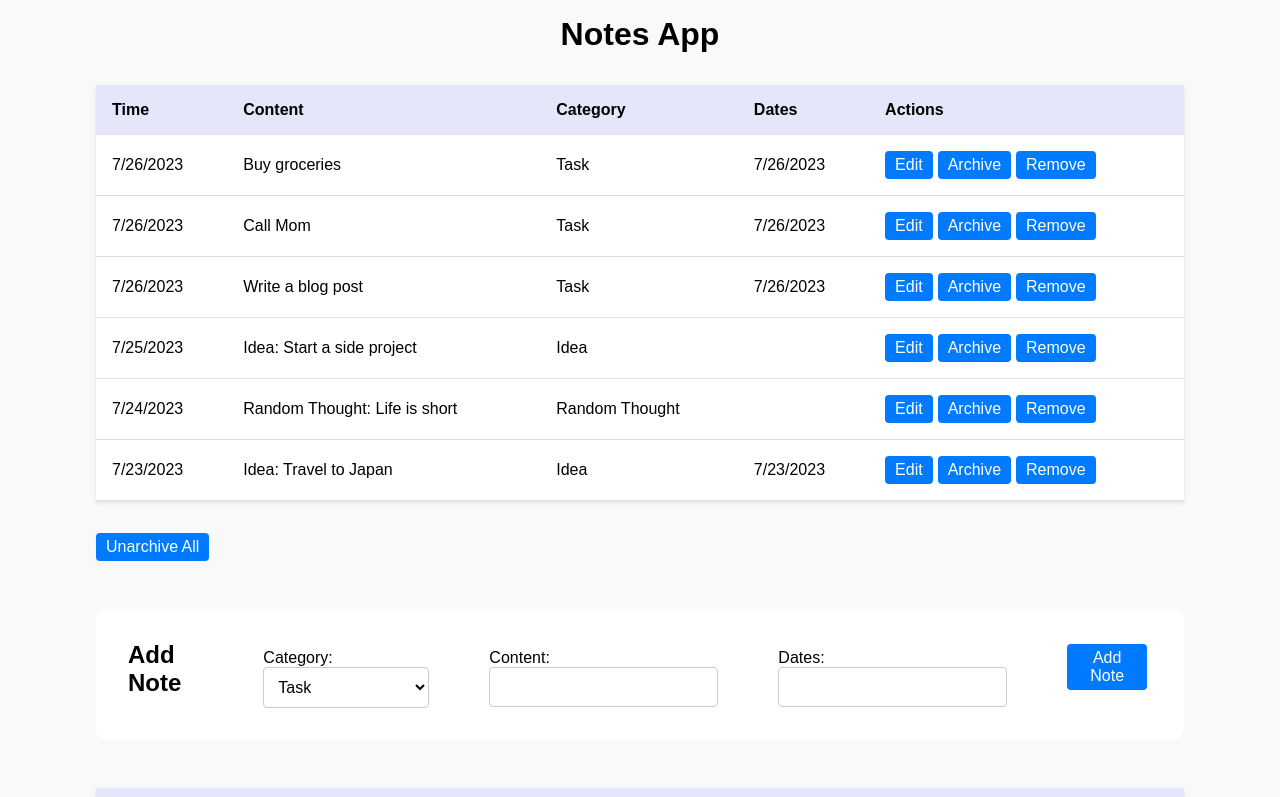
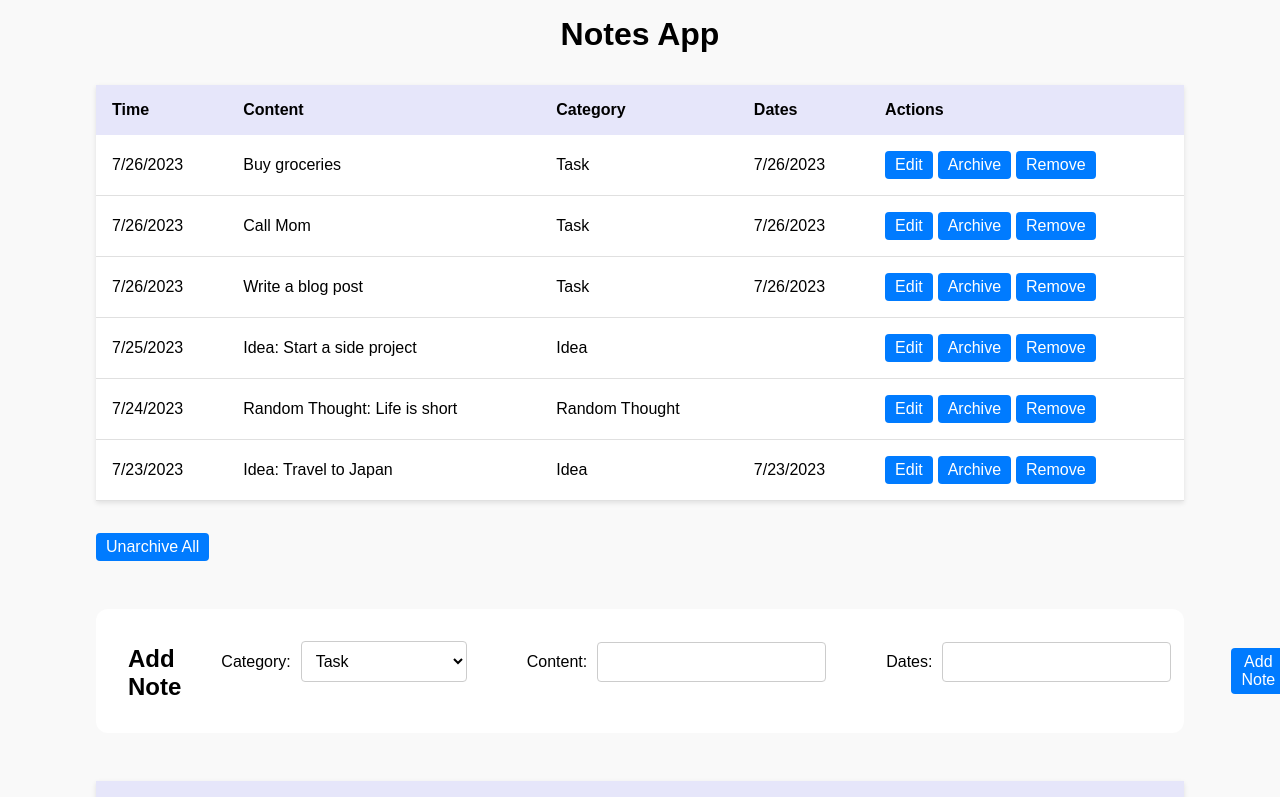
Before and after one commit to Fr13nd4u/home-tasks, a React (Vite) app in the folder task_2/: page / in a window 1280 px wide. Shown: the top 797 px of the page. Built offline with nearby package versions, Linux system fonts and the light colour scheme.

Commit message:
fix modal ui

```diff
--- a/task_2/src/components/note-form/index.tsx
+++ b/task_2/src/components/note-form/index.tsx
@@ -121,8 +121,10 @@ const FormWrapper = styled.div`
 
 const InputLabel = styled.label`
   flex: 1;
-  display: block;
+  display: flex;
   margin-right: 10px;
+  align-items: baseline;
+  gap: 10px;
 `;
 
 const SelectInput = styled.select`
--- a/task_2/src/components/shared/Modal.tsx
+++ b/task_2/src/components/shared/Modal.tsx
@@ -35,6 +35,7 @@ const ModalWrapper = styled.div<{ active: boolean }>`
   position: fixed;
   top: 0;
   left: 0;
+  z-index: 999;
 
   display: flex;
   justify-content: center;
@@ -49,7 +50,6 @@ const ModalContent = styled.div<{ active: boolean }>`
   display: flex;
   padding: 27px 24px 24px;
   min-width: 448px;
-  min-height: 418px;
   box-shadow: 0px 1px 6px rgba(0, 0, 0, 0.039),
     0px 5.5px 16px rgba(0, 0, 0, 0.19);
   border-radius: 24px;
```
